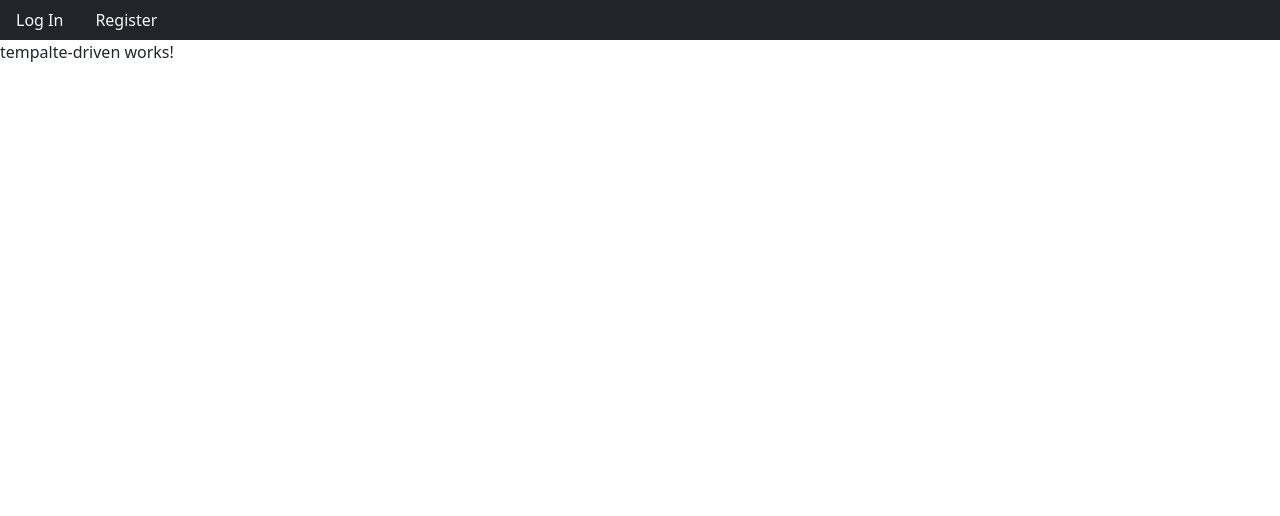
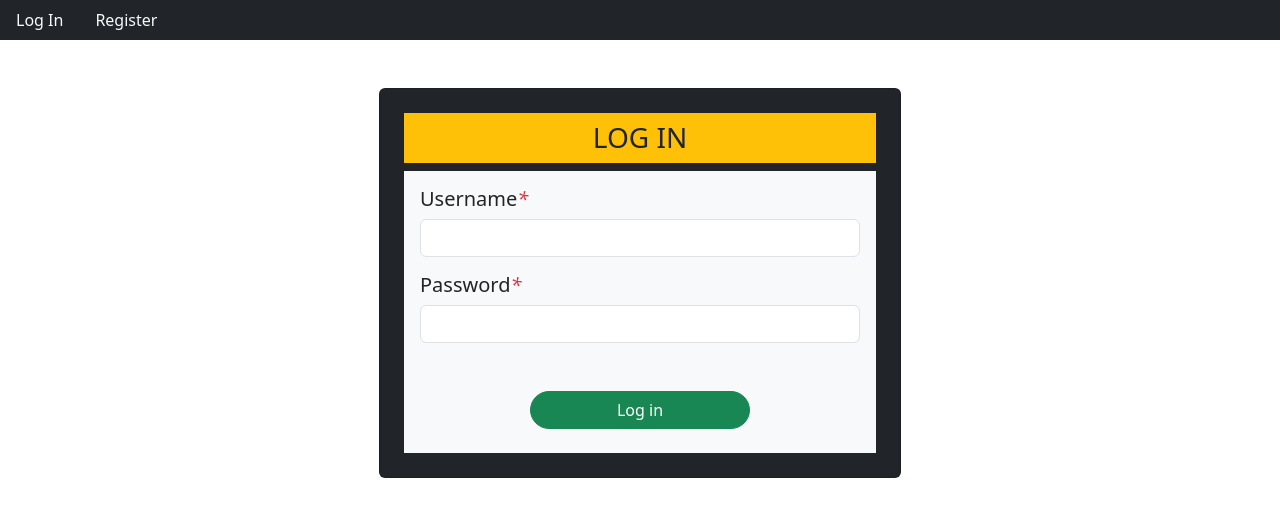
Before and after one commit to kunjal-tagline/ng-learning, an Angular app: page / in a window 1280 px wide. Shown: the top 516 px of the page. Built offline with nearby package versions, Linux system fonts and the light colour scheme.

Commit message:
login form design completed

```diff
--- a/src/app/tempalte-driven/tempalte-driven.component.html
+++ b/src/app/tempalte-driven/tempalte-driven.component.html
@@ -1 +1,24 @@
-<p>tempalte-driven works!</p>
+<div class="container">
+    <div class="row p-5 justify-content-center">
+        <div class="card p-4 w-50 bg-dark">
+            <div class="card-title text-center p-2 bg-warning h3">
+                LOG IN
+            </div>
+            <div class="card-body bg-light">
+                <form>
+                    <div>
+                        <label for="loginusername" class="h5">Username<i class="text-danger">*</i></label>
+                        <input type="text" class="form-control">
+                    </div>
+                    <div class="mt-3">
+                        <label for="loginpassword" class="h5">Password<i class="text-danger">*</i></label>
+                        <input type="password" class="form-control">
+                    </div>
+                    <div class="d-flex justify-content-center mt-5 mb-2">
+                        <button class="btn btn-success w-50 rounded-pill" type="submit">Log in</button>
+                    </div>
+                </form>
+            </div>
+        </div>
+    </div>
+</div>
```
